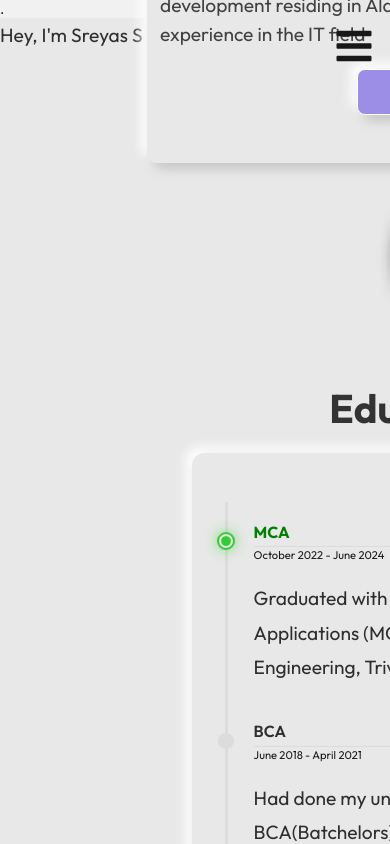
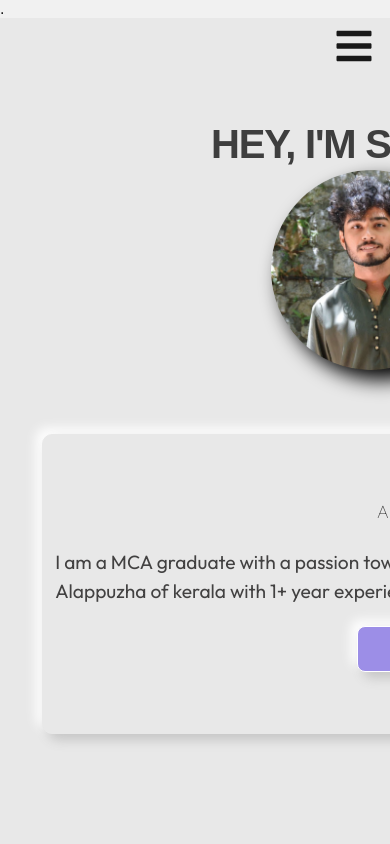
Before and after one commit to sreyas-sc/Portfolio, a React (Create React App) app: page / in a window 390 px wide. Shown: the top 844 px of the page. Built offline with nearby package versions, Linux system fonts and the light colour scheme.

Commit message:
Update HeroImgStyles.css

```diff
--- a/src/components/HeroImgStyles.css
+++ b/src/components/HeroImgStyles.css
@@ -36,13 +36,35 @@
     background-color: #e8e8e8;
 
 }
-
-
+.first-container{
+  /* margin-top: 50px; */
+  display: flex;
+
+  width: 100%;
+  /* height: 290px; */
+  background-color: #0974f1;
+}
 
 .hero .content{
-    position: absolute;
+  position: absolute;
+  margin-top: -120px;
+  display: flex;
+  flex-direction: column;
+  /* background-color: #000; */
+  z-index: 1;
+}
+
+
+
+
+
+.hero .content{
+    display: flex;
+    flex-direction: column;
+
+    /* position: relative; */
     transform: translate(-30%,-70%);
-    top: 50%;
+    /* top: 50%; */
     left: 20%;
     text-align: center;
 
@@ -54,15 +76,56 @@
     padding: 0.6rem 0 1.5rem;
 }
 
-.hero .content p{
-    font-size: 1.4rem;
-    font-weight: 200;
-    white-space: nowrap;
-    white-space: nowrap;
-    overflow: hidden; /* Ensures the text stays within the container */
-    border-right: .15em solid rgb(92, 91, 91); /* Adds a blinking cursor */
-    width: 0; /* Start with zero width */
-    animation: typing 3s steps(12, end) 1s forwards, blink-caret .75s step-end infinite;
+.initial-container{
+  /* background-color: #5c5c5c; */
+  display: flex;
+  flex-direction: row;
+  justify-content: space-between;
+}
+
+.name-container{
+  /* background-color: #222; */
+  min-width: 50%;
+  margin-right: 10%;
+  margin-left: 10%;
+}
+
+.profile-image{
+  margin-top: 150px;
+  margin-right: 50%;
+}
+
+
+
+@import url('https://fonts.googleapis.com/css2?family=Space+Grotesk:wght@700&display=swap');
+
+.hero .initial-container .name-container p {
+  font-family: 'Space Grotesk', sans-serif;
+  font-size: 4.8rem;
+  font-weight: 700;
+  color: rgb(62, 62, 62);
+  position: relative;
+  display: inline-block;
+  overflow: hidden;
+  white-space: nowrap;
+  margin: 0 auto;
+  letter-spacing: -0.03em;
+  text-transform: uppercase;
+
+  /* Dotted text effect */
+  background-image: linear-gradient(90deg, #2c3e50 50%, transparent 50%),
+                    linear-gradient(90deg, #2c3e50 50%, transparent 50%);
+  background-size: 12px 2px, 12px 2px;
+  background-position: 0 0, 0 100%;
+  background-repeat: repeat-x;
+  -webkit-background-clip: text;
+  background-clip: text;
+
+  /* Typing animation */
+  width: 0;
+  animation:
+    typing 3s steps(20, end) forwards,
+    dotted-text-reveal 3s steps(20, end) forwards;
 }
 
 @keyframes typing {
@@ -70,8 +133,49 @@
     width: 0;
   }
   to {
-    width: 12ch;
-  }
+    width: 100%;
+  }
+}
+
+@keyframes dotted-text-reveal {
+  from {
+    background-size: 0 2px, 0 2px;
+  }
+  to {
+    background-size: 12px 2px, 12px 2px;
+  }
+}
+
+/* Cursor effect */
+.hero .initial-container .name-container p::after {
+  content: '|';
+  position: absolute;
+  right: 0;
+  color: #2c3e50;
+  animation: blink 0.7s infinite;
+}
+
+@keyframes blink {
+  0%, 100% { opacity: 0; }
+  50% { opacity: 1; }
+}
+
+/* Responsive adjustments */
+@media screen and (max-width: 768px) {
+  .hero .initial-container .name-container p {
+    font-size: 3.2rem;
+    background-size: 8px 2px, 8px 2px;
+  }
+}
+
+@media screen and (max-width: 480px) {
+  .hero .initial-container .name-container p {
+    font-size: 2.4rem;
+    background-size: 6px 2px, 6px 2px;
+  }
+}
+.initial-container .name-container{
+  margin-top: 150px;
 }
 
 /* @keyframes blink-caret {
@@ -89,19 +193,16 @@
   .mask{
     width: 100%;
     background-color: #e8e8e8;
+    /* background-color: #ff98a2; */
     height: 80vh;
-  }
+    z-index: 0;
+  }
+
+
 
   .mask::after {
-    content: "";
-    width: 100%;
-    height: 100%;
-    position: absolute;
-    top: 0;
-    left: 0;
-    background-color: #e8e8e8;
-    opacity: 0.8;
-}
+    display: none;
+  }
 
   .hero {
     height: 100%;
@@ -129,6 +230,19 @@
     font-weight: 200;
 
 }
+
+
+.profile-img{
+  margin-left: 50%;
+  transform: translateY(-10%);
+  animation: jump 2s infinite;
+  filter: drop-shadow(10px 10px 10px rgba(0, 0, 0, 10));
+  width: 250px; /* Set desired width */
+  height: 250px; /* Set desired height */
+
+}
+
+
 }
 /* //////////////////////////////////////////////////////////// */
 
@@ -162,23 +276,44 @@ button:active {
 
     .hero{
       width: 100vh;
-      /* border: 1px solid red; */
       min-width: 100%;
     }
-    .profile-image{
+
+    .hero .initial-container{
+      display: flex;
+      flex-direction: column;
+      /* background-color: #b49c9c; */
+      justify-content: space-between;
+      align-items: center;
+      justify-content: center;
+      margin-bottom: 50px;
+    }
+
+    .hero .initial-container .name-container{
+      margin-top: 90px;
+      max-height: fit-content;
+    }
+    .hero .initial-container .profile-image{
+      max-height: fit-content;
+      margin-top: 0px;
       display: flex;
       align-items: center;
-      margin-left: 20px;
-    }
-    .photo-container{
+      justify-content: center;
+    }
+    .hero .initial-container .profile-image img{
+      width: 200px;
+      height: 200px;
       display: flex;
-      flex-direction: row;
-      justify-content: space-between;
-      /* border: 1px solid  red; */
-      height: 60px;
-      max-height: fit-content;
-
-    }
+      margin-left: 160%;
+      justify-content: center;
+      border-radius: 50%;
+      align-items: center;
+    }
+
+    .hero .initial-container .name-container p{
+      font-size: 2.5rem;
+    }
+
     .hero .content h1{
         font-size: 3rem;
     }
@@ -270,16 +405,16 @@ button:active {
 
 
 .profile-img{
-    position: absolute;
+    /* position: absolute; */
     /* position: absolute; */
     /* z-index: 0; */
     /* margin-left: 100px; */
      /* top: -30%;
     left: 50%;   */
     /* margin: auto; */
-    margin-top: -50%;
-    margin-left: 50%;
-    transform: translateY(-10%); /* Center vertically */
+    /* margin-top: -50%; */
+    /* margin-left: 50%; */
+    transform: translateY(-10%);
     animation: jump 2s infinite;
     filter: drop-shadow(10px 10px 10px rgba(0, 0, 0, 10));
     width: 250px; /* Set desired width */
@@ -296,15 +431,7 @@ button:active {
     }
 }
 
-@media screen and (max-width: 768px) {
-    .profile-img {
-        width: 150px; /* Further reduced width for smaller screens */
-        height: 150px; /* Further reduced height for smaller screens */
-        top: 45%; /* Adjusted top positioning */
-        right: 0%; /* Adjust distance from right edge */
-        left: 50%
-    }
-}
+
 
 
 
@@ -326,7 +453,7 @@ button:active {
     justify-content: center;
     width: 650px;
     height: 400px;
-    margin-top: -190px;
+    /* margin-top: -190px; */
     margin-left: auto;
     margin-right: auto;
     box-shadow: 0 10px 20px rgba(116, 116, 116, 0.2);
@@ -342,14 +469,16 @@ button:active {
 
 @media screen and (max-width: 768px) {
 
+
+
   .aboutcard {
-    position:relative;
+    /* position:relative; */
     display:flex;
     align-items: center;
     justify-content: center;
-    width: 550px;
+    width: 90%;
     height: 300px;
-    margin-top: -190px;
+    /* margin-top: -190px; */
     margin-left: auto;
     margin-right: auto;
     box-shadow: 0 10px 20px rgba(116, 116, 116, 0.2);
@@ -1438,6 +1567,11 @@ button:active {
 
   @media screen and (max-width: 768px) {
 
+  .timeline{
+    /* background-color: #0974f1; */
+    width: 100%;
+  }
+
   .timelineexp {
        width: 100%;
       padding: 4em 0 1em 0;
@@ -1617,6 +1751,7 @@ button:active {
 
 
   .skillcontainer {
+    display: none;
     background: #e8e8e8;
     border: 1px solid #e8e8e8;
     box-shadow: 6px 6px 12px #c5c5c5, -6px -6px 12px #ffffff;
```
